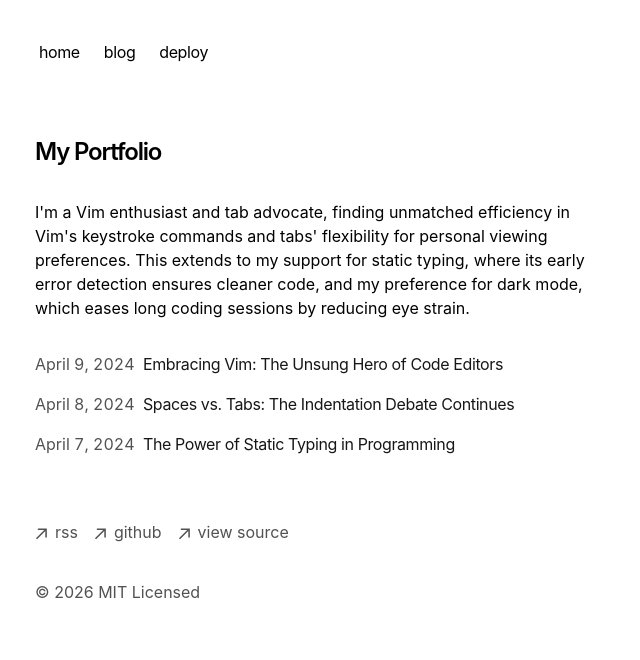
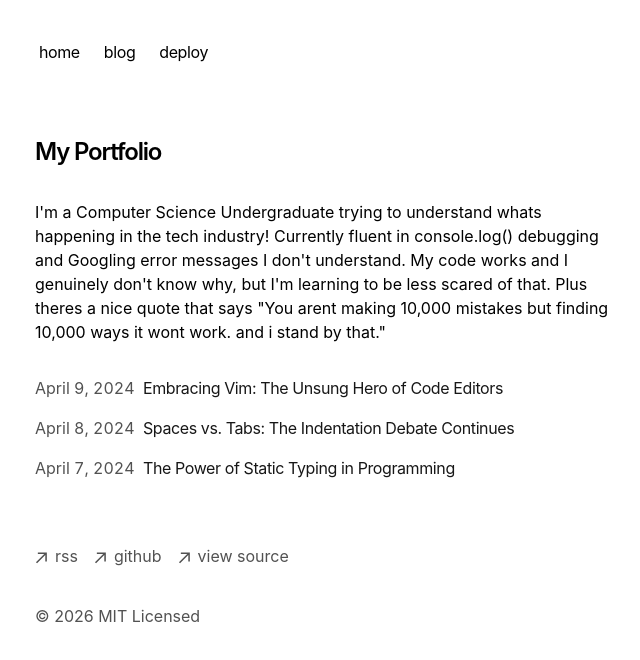
Before and after one commit to sanuthiliyoni/portfolio-starter, a Next.js app: page / in a window 1280 px wide. Shown: the top 660 px of the page, without its empty margins (317-957 px from the left). Built offline with nearby package versions, Linux system fonts and the light colour scheme.

Commit message:
Editing the layout

```diff
--- a/app/layout.tsx
+++ b/app/layout.tsx
@@ -11,15 +11,15 @@ import { baseUrl } from './sitemap'
 export const metadata: Metadata = {
   metadataBase: new URL(baseUrl),
   title: {
-    default: 'Next.js Portfolio Starter',
-    template: '%s | Next.js Portfolio Starter',
+    default: 'Sanuthi Liyoni Rathnayake',
+    template: '%s | Sanuthi Liyoni Rathnayake',
   },
-  description: 'This is my portfolio.',
+  description: "I'm a Computer Science Undergraduate trying to understand what's happening in the tech industry!",
   openGraph: {
-    title: 'My Portfolio',
-    description: 'This is my portfolio.',
+    title: 'Sanuthi Liyoni Rathnayake',
+    description: "I'm a Computer Science Undergraduate trying to understand what's happening in the tech industry!",
     url: baseUrl,
-    siteName: 'My Portfolio',
+    siteName: 'Sanuthi Liyoni Rathnayake',
     locale: 'en_US',
     type: 'website',
   },
@@ -46,11 +46,8 @@ export default function RootLayout({
   return (
     <html
       lang="en"
-      className={cx(
-        'text-black bg-white dark:text-white dark:bg-black',
-        GeistSans.variable,
-        GeistMono.variable
-      )}
+      className={cx(GeistSans.variable, GeistMono.variable)}
+      style={{ backgroundColor: 'var(--paper)', color: 'var(--ink)' }}
     >
       <body className="antialiased max-w-xl mx-4 mt-8 lg:mx-auto">
         <main className="flex-auto min-w-0 mt-6 flex flex-col px-2 md:px-0">
--- a/app/page.tsx
+++ b/app/page.tsx
@@ -7,11 +7,10 @@ export default function Page() {
         My Portfolio
       </h1>
       <p className="mb-4">
-        {`I'm a Vim enthusiast and tab advocate, finding unmatched efficiency in
-        Vim's keystroke commands and tabs' flexibility for personal viewing
-        preferences. This extends to my support for static typing, where its
-        early error detection ensures cleaner code, and my preference for dark
-        mode, which eases long coding sessions by reducing eye strain.`}
+        {`I'm a Computer Science Undergraduate trying to understand whats happening in the tech industry!
+        Currently fluent in console.log() debugging and Googling error messages I don't understand.
+         My code works and I genuinely don't know why, but I'm learning to be less scared of that. Plus theres a nice quote that says "You arent making 10,000 mistakes
+         but finding 10,000 ways it wont work. and i stand by that."`}
       </p>
       <div className="my-8">
         <BlogPosts />
```
Also changed, not shown: tsconfig.json (+9 -3 lines), 1 other file (tests, documents, lock files or other folders).
